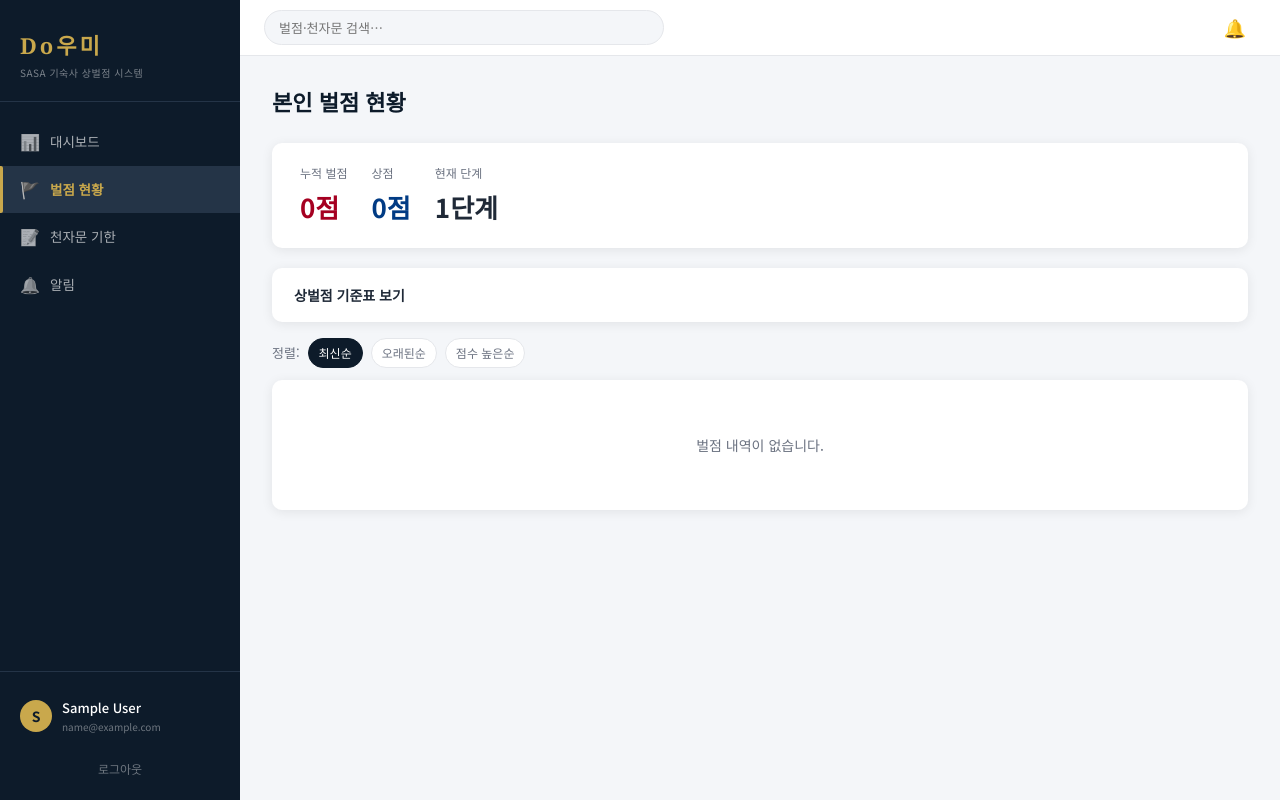
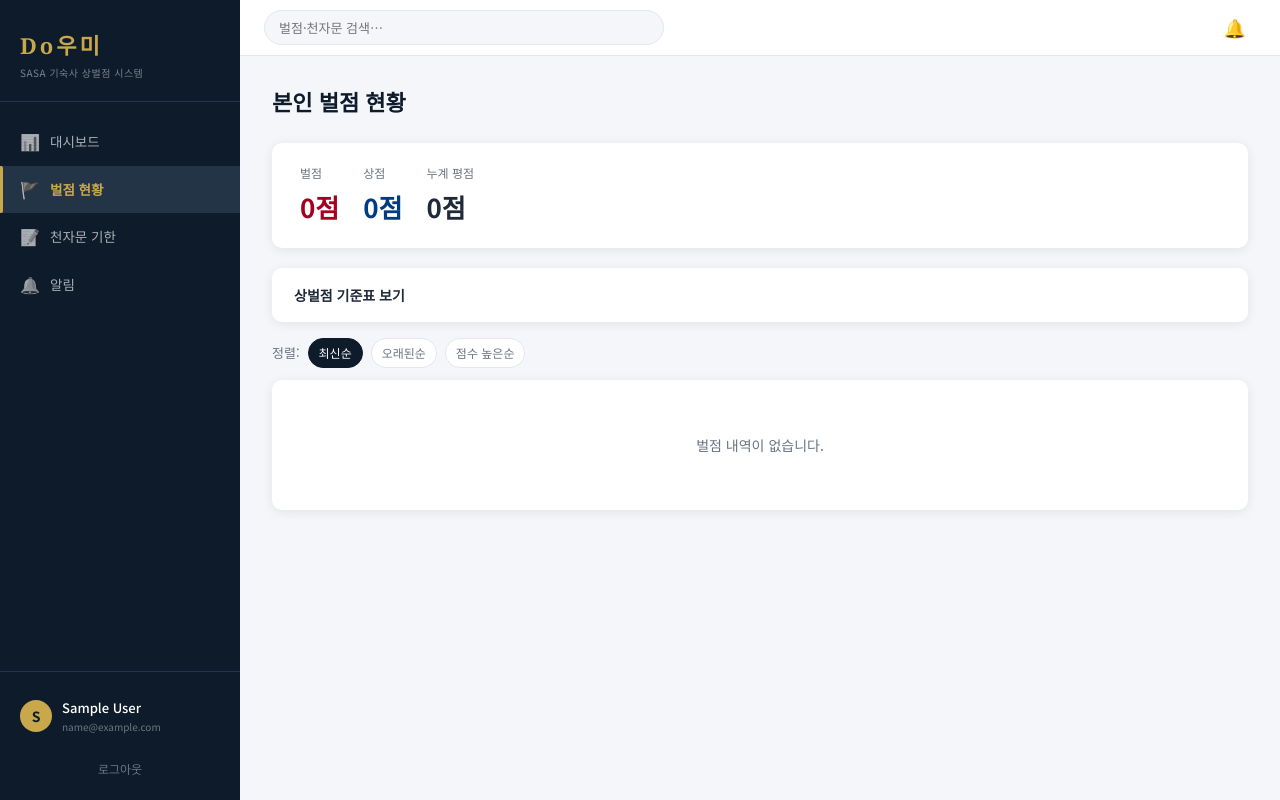
Before and after one commit to sasa10th/Do-umi, a Flask app: page /penalties in a window 1280 px wide. Run offline with Flask 3, Linux system fonts and the light colour scheme; the visitor is signed in with stand-in values (Sample User, id 1); data that the repository does not hold is empty.

Commit message:
/penalty.html/ 현재 단계 대신 누계 평점 표시

```diff
--- a/templates/dashboard/penalty.html
+++ b/templates/dashboard/penalty.html
@@ -9,7 +9,7 @@
 <!-- 벌점 요약 -->
 <div class="penalty-summary">
   <div class="summary-item">
-    <div class="summary-label">누적 벌점</div>
+    <div class="summary-label">벌점</div>
     <div class="summary-value text-danger">{{ current_user.total_penalty_points }}점</div>
   </div>
   <div class="summary-item">
@@ -17,8 +17,8 @@
     <div class="summary-value text-success">{{ current_user.total_merit_points }}점</div>
   </div>
   <div class="summary-item">
-    <div class="summary-label">현재 단계</div>
-    <div class="summary-value">{{ current_user.stage }}단계</div>
+    <div class="summary-label">누계 평점</div>
+    <div class="summary-value">{{ current_user.total_merit_points - current_user.total_penalty_points }}점</div>
   </div>
 </div>
 
```
